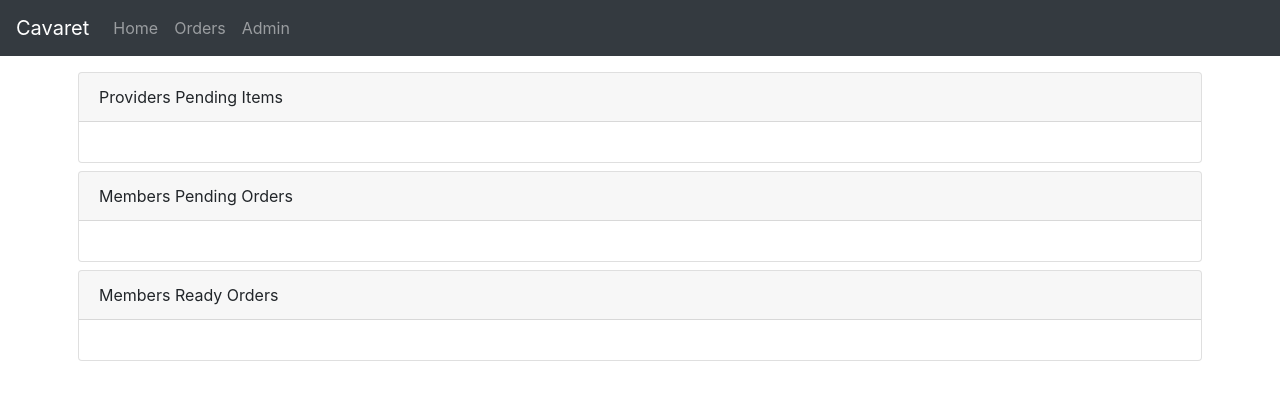
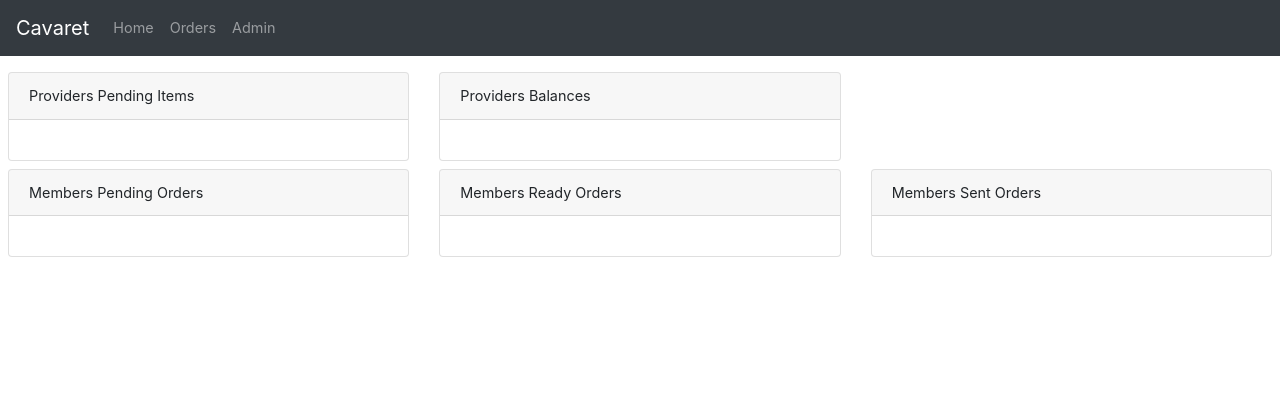
Before and after one commit to maurimiranda/cavaret, a Django app: page / in a window 1280 px wide. Shown: the top 400 px of the page. Run offline with Django 3.2, Linux system fonts and the light colour scheme; the visitor is signed in with stand-in values (Sample User, id 1); data that the repository does not hold is empty; some libraries are stand-ins or nearby versions.

Commit message:
Add data to dashboard

```diff
--- a/cavaret/urls.py
+++ b/cavaret/urls.py
@@ -16,11 +16,12 @@ Including another URLconf
 from django.contrib import admin
 from django.urls import path, include
 
-admin.site.site_header = 'Cavaret'
-admin.site.site_title = 'Cavaret'
+admin.site.site_header = "Cavaret"
+admin.site.site_title = "Cavaret"
+# admin.site.enable_nav_sidebar = False
 
 urlpatterns = [
-    path('', include('orders.urls')),
-    path('orders/', include('orders.urls')),
-    path('admin/', admin.site.urls),
+    path("", include("orders.urls")),
+    path("orders/", include("orders.urls")),
+    path("admin/", admin.site.urls),
 ]
--- a/docker-compose.yml
+++ b/docker-compose.yml
@@ -1,4 +1,4 @@
-version: '3'
+version: "3"
 
 services:
   db:
@@ -9,6 +9,8 @@ services:
       - POSTGRES_PASSWORD=postgres
     volumes:
       - pgdata:/var/lib/postgresql/data/
+    ports:
+      - "5433:5432"
 
   web:
     build: .
--- /dev/null
+++ b/orders/static/style.css
@@ -0,0 +1,3 @@
+body {
+  font-size: 0.9rem;
+}
--- a/orders/templates/orders/index.html
+++ b/orders/templates/orders/index.html
@@ -1,18 +1,14 @@
-{% extends 'base.html' %}
-
-{% block content %}
+{% extends 'base.html' %} {% block content %}
 
 <div class="row my-2">
-  <div class="col">
+  <div class="col col-md-6 col-lg-4">
     <div class="card">
-      <div class="card-header">
-        Providers Pending Items
-      </div>
+      <div class="card-header">Providers Pending Items</div>
       <div class="card-body">
         {% for provider_name, provider in pending_items.items %}
-          <h5 class="card-title">
+          <div>
             <a href="provider/{{ provider.id }}">{{ provider_name }}</a> - ${{ provider.total }}
-          </h5>
+          </div>
           <ul>
             {% for item in provider.items %}
             <li>
@@ -24,25 +20,36 @@
       </div>
     </div>
   </div>
+  <div class="col col-md-6 col-lg-4">
+    <div class="card">
+      <div class="card-header">Providers Balances</div>
+      <div class="card-body">
+        {% for provider in providers %}
+          <div>
+            <a href="admin/orders/provider/{{ provider.id }}">{{ provider }}</a>:
+            <strong>{{ provider.balance }}</strong>
           </div>
-
+        {% endfor %}
+      </div>
+    </div>
+  </div>
+</div>
 <div class="row my-2">
-  <div class="col">
+  <div class="col col-md-6 col-lg-4">
     <div class="card">
-      <div class="card-header">
-        Members Pending Orders
-      </div>
+      <div class="card-header">Members Pending Orders</div>
       <div class="card-body">
         {% for order in pending_orders %}
-          <h5 class="card-title">
+          <div>
             <a href="admin/orders/order/{{ order.id }}">{{ order }}</a> |
-            <small>Quantity: {{ order.quantity  }} - Code: {{ order.pickup_code }}</small>
-          </h5>
+            <small
+              >Quantity: {{ order.quantity }} - Code: {{ order.tracking_code }}</small
+            >
+          </div>
           <ul>
             {% for item in order.item_set.all %}
             <li>
-                {{ item.quantity }} - {{ item.product }}
-                {% if item.comment %}
+              {{ item.quantity }} - {{ item.product }} {% if item.comment %}
               <div>{{ item.comment }}</div>
               {% endif %}
             </li>
@@ -52,25 +59,20 @@
       </div>
     </div>
   </div>
-</div>
-
-<div class="row my-2">
-  <div class="col">
+  <div class="col col-md-6 col-lg-4">
     <div class="card">
-      <div class="card-header">
-        Members Ready Orders
-      </div>
+      <div class="card-header">Members Ready Orders</div>
       <div class="card-body">
         {% for order in ready_orders %}
-          <h5 class="card-title">
-            <a href="admin/orders/order/{{ order.id }}">{{ order }}</a> |
-            <small>Quantity: {{ order.quantity  }} - Code: {{ order.pickup_code }}</small>
-          </h5>
+          <div>
+            <a href="admin/orders/order/{{ order.id }}">{{ order }}</a>:
+            {{ order.quantity }} - {{ order.tracking_code|default:"???" }} -
+            <strong>${{ order.total }} {{ order.paid|yesno:" - Paid," }}</strong>
+          </div>
           <ul>
             {% for item in order.item_set.all %}
             <li>
-                {{ item.quantity }} - {{ item.product }}
-                {% if item.comment %}
+              {{ item.quantity }} - {{ item.product }} {% if item.comment %}
               <div>{{ item.comment }}</div>
               {% endif %}
             </li>
@@ -80,6 +82,20 @@
       </div>
     </div>
   </div>
+  <div class="col col-md-6 col-lg-4">
+    <div class="card">
+      <div class="card-header">Members Sent Orders</div>
+      <div class="card-body">
+        {% for order in sent_orders %}
+          <div>
+            <a href="admin/orders/order/{{ order.id }}">{{ order }}</a>:
+            {{ order.quantity }} - {{ order.tracking_code|default:"???" }} -
+            <strong>${{ order.total }} {{ order.paid|yesno:" - Paid," }}</strong>
+          </div>
+        {% endfor %}
+      </div>
+    </div>
+  </div>
 </div>
 
 {% endblock %}
--- a/orders/views/index.py
+++ b/orders/views/index.py
@@ -2,32 +2,46 @@ from django.shortcuts import render
 from django.contrib.auth.decorators import login_required
 from django.db.models import Sum
 
-from orders.models import Order, Item
+from orders.models import Order, Item, Provider
+
 
 @login_required
 def index(request):
-    pending_items = Item.objects.filter(order__status='1')\
-        .values('product__provider__id', 'product__provider__name', 'product__brand__name', 'product__name')\
-        .annotate(quantity=Sum('quantity'))\
-        .annotate(cost=Sum('cost'))
+    pending_items = (
+        Item.objects.filter(order__status="1")
+        .values(
+            "product__provider__id",
+            "product__provider__name",
+            "product__brand__name",
+            "product__name",
+        )
+        .annotate(quantity=Sum("quantity"))
+        .annotate(cost=Sum("cost"))
+    )
 
     providers = {}
 
     for item in pending_items:
-        provider = item['product__provider__name']
+        provider = item["product__provider__name"]
         if provider not in providers:
             providers[provider] = {
-                'id': item['product__provider__id'],
-                'total': 0,
-                'items': []
+                "id": item["product__provider__id"],
+                "total": 0,
+                "items": [],
             }
 
         provider = providers[provider]
-        provider['total'] += item['cost']
-        provider['items'].append(item)
+        provider["total"] += item["cost"]
+        provider["items"].append(item)
 
-    return render(request, 'orders/index.html', {
-        'pending_items': providers,
-        'pending_orders': Order.objects.filter(status__name='Pending'),
-        'ready_orders': Order.objects.filter(status__name='Ready')
-    })
+    return render(
+        request,
+        "orders/index.html",
+        {
+            "pending_items": providers,
+            "providers": Provider.objects.all,
+            "pending_orders": Order.objects.filter(status__name="Pending"),
+            "ready_orders": Order.objects.filter(status__name="Ready"),
+            "sent_orders": Order.objects.filter(status__name="Sent"),
+        },
+    )
--- a/templates/base.html
+++ b/templates/base.html
@@ -1,21 +1,35 @@
-<!doctype html>
+<!DOCTYPE html>
 <html lang="en">
   <head>
-    <meta charset="utf-8">
-    <meta name="viewport" content="width=device-width, initial-scale=1, shrink-to-fit=no">
-    <meta name="description" content="">
+    <meta charset="utf-8" />
+    <meta
+      name="viewport"
+      content="width=device-width, initial-scale=1, shrink-to-fit=no"
+    />
+    <meta name="description" content="" />
 
     <title>Cavaret</title>
 
-	  {% load bootstrap4 %}
-	  {% bootstrap_css %}
+    {% load bootstrap4 %} {% bootstrap_css %}
+
+    {% load static %}
+
+    <link rel="stylesheet" type="text/css" href="{% static 'style.css' %}">
   </head>
 
   <body>
     <header>
       <nav class="navbar navbar-expand-lg navbar-dark bg-dark">
         <a class="navbar-brand" href="#">Cavaret</a>
-        <button class="navbar-toggler" type="button" data-toggle="collapse" data-target="#navbarSupportedContent" aria-controls="navbarSupportedContent" aria-expanded="false" aria-label="Toggle navigation">
+        <button
+          class="navbar-toggler"
+          type="button"
+          data-toggle="collapse"
+          data-target="#navbarSupportedContent"
+          aria-controls="navbarSupportedContent"
+          aria-expanded="false"
+          aria-label="Toggle navigation"
+        >
           <span class="navbar-toggler-icon"></span>
         </button>
 
@@ -25,7 +39,9 @@
               <a class="nav-link" href="/">Home</a>
             </li>
             <li class="nav-item">
-              <a class="nav-link" href="/admin/orders/order/?status__id__lt=4">Orders</a>
+              <a class="nav-link" href="/admin/orders/order/?status__id__lt=4"
+                >Orders</a
+              >
             </li>
             <li class="nav-item">
               <a class="nav-link" href="/admin">Admin</a>
@@ -35,13 +51,12 @@
       </nav>
     </header>
 
-    <main role="main" class="container p-2">
+    <main role="main" class="container-fluid p-2">
       {% block content %}{% endblock %}
     </main>
 
-    <footer class="text-muted">
-    </footer>
+    <footer class="text-muted"></footer>
 
-	  {% bootstrap_javascript jquery='full' %}
+    {% bootstrap_javascript jquery='full' %}
   </body>
 </html>
```
Also changed, not shown: cavaret/settings.py (+42 -44 lines), orders/models.py (+39 -16 lines), orders/views/provider.py (+6 -3 lines), heroku.yml (line endings or trailing spaces), 1 other file. Lines whose indentation alone changed are shown as unchanged.
